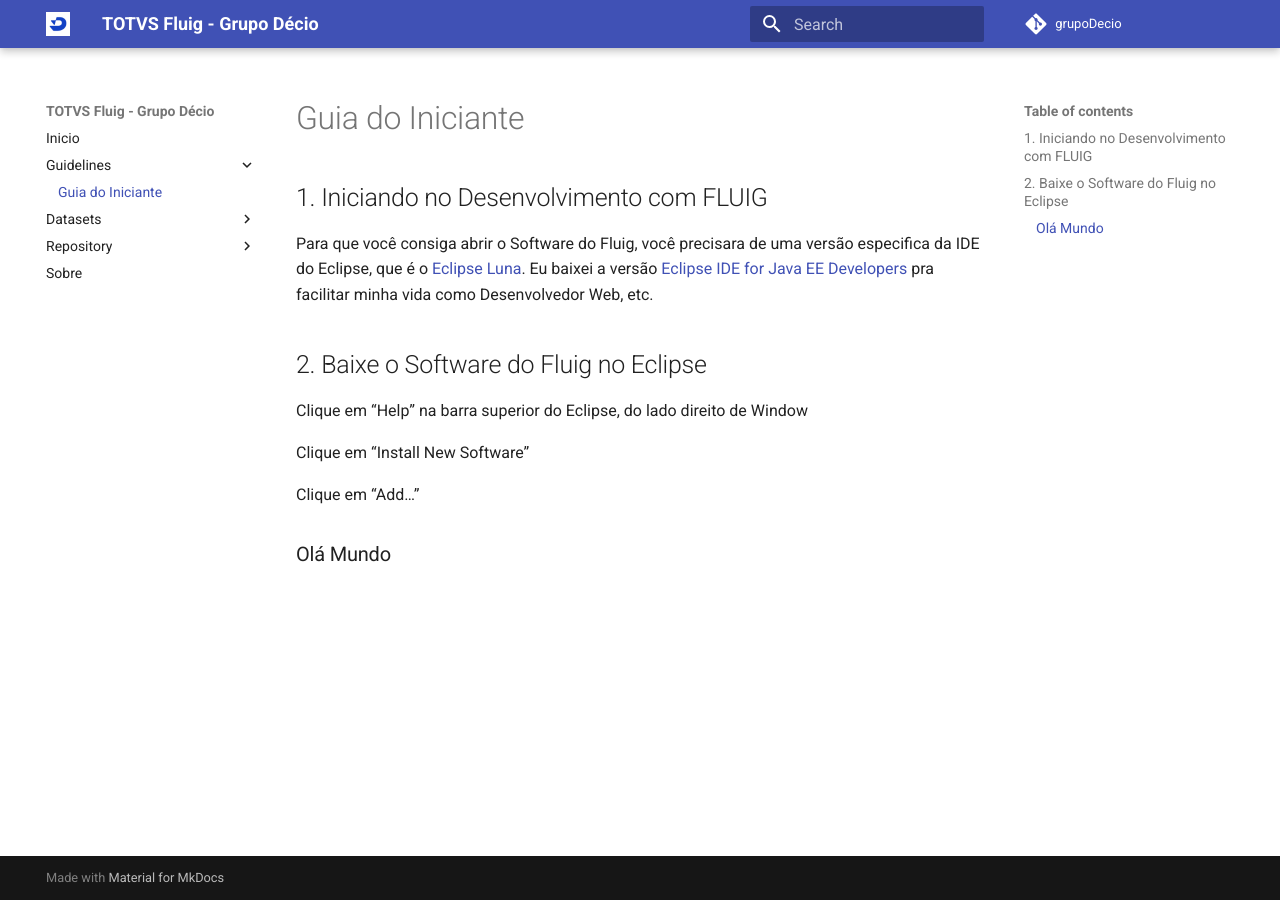
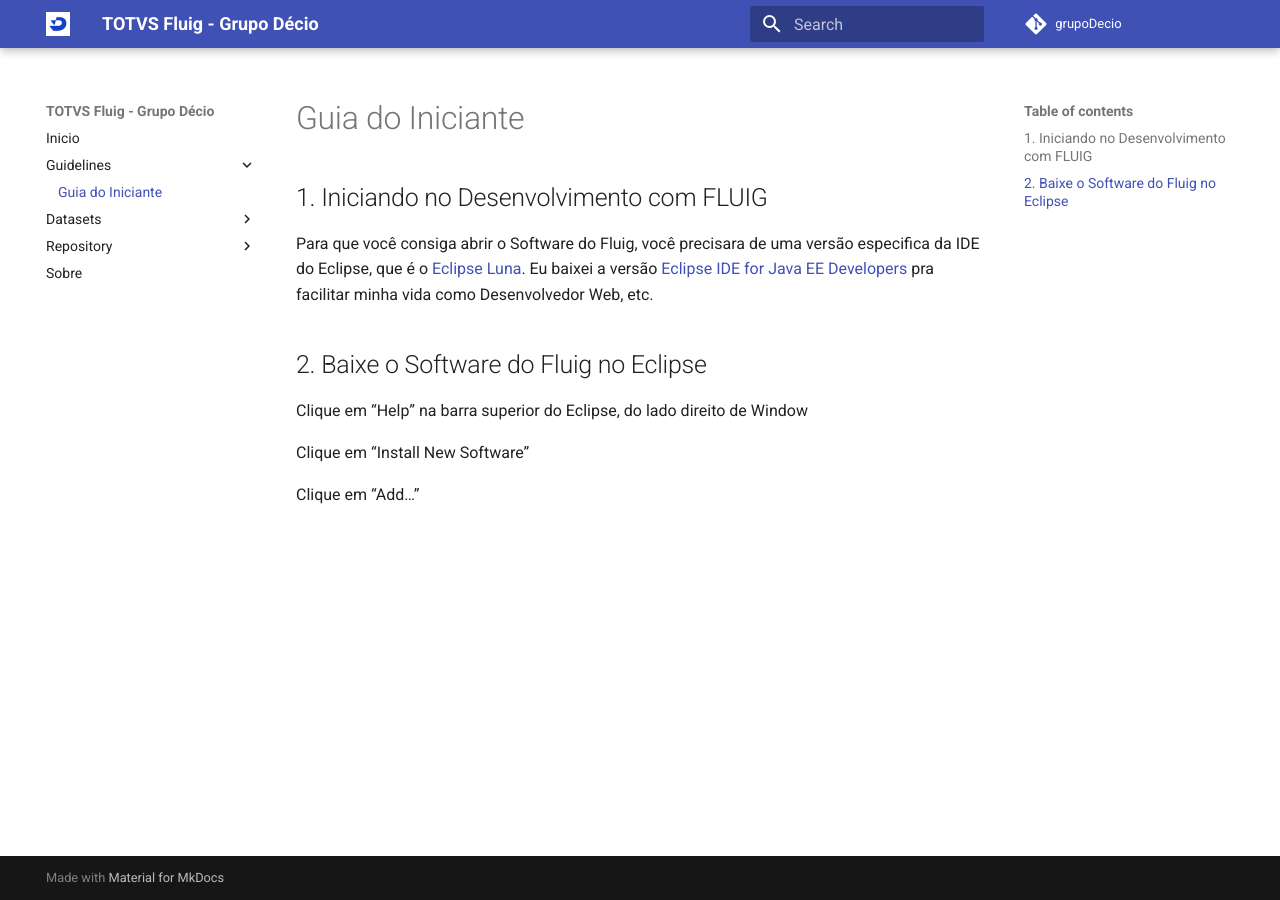
Before and after one commit to grupoDecio/docs, an MkDocs documentation site: the page built from docs/guidelines/begginers_guide.md, in a window 1280 px wide. Built offline with MkDocs 1.6.1 and Material for MkDocs 9.7.7, drawn with Linux system fonts in a browser that asks for light colours; comment, search, counter and statistics services are not loaded.

Commit message:
bugfix: Removendo Ola Mundo

```diff
--- a/docs/guidelines/begginers_guide.md
+++ b/docs/guidelines/begginers_guide.md
@@ -11,5 +11,3 @@
 Clique em “Install New Software”
 
 Clique em “Add…”
-
-### Olá Mundo
```
